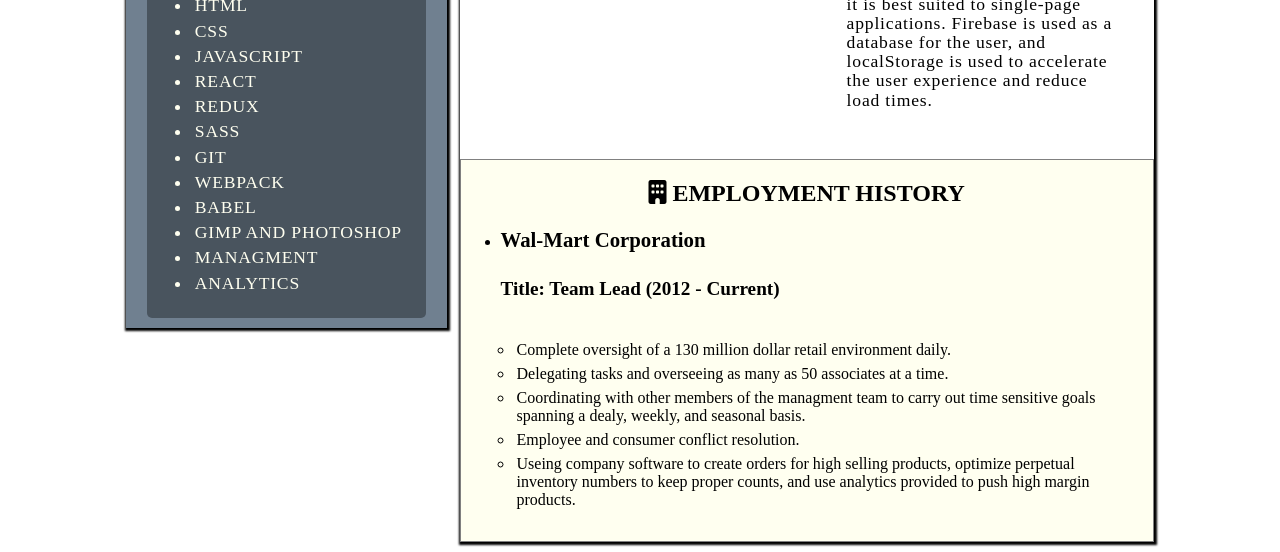
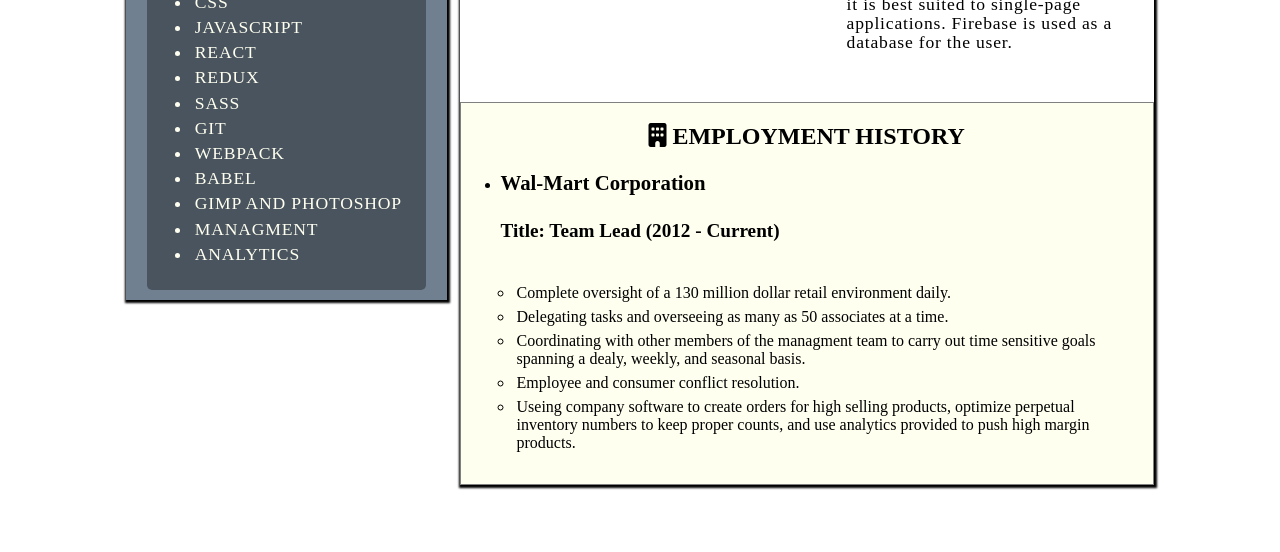
Before and after one commit to ChristopherNoelGoldsmith/resume, a website: page index.html in a window 1280 px wide. Shown: the part 1076-1628 px from the top of the page. After the commit the page ends 1571 px from the top, so only its background shows below. Drawn offline with Linux system fonts and the light colour scheme.

Commit message:
edit of project desc

```diff
--- a/index.html
+++ b/index.html
@@ -123,7 +123,7 @@
                             <div class="desc">
                                 <ul><li><p><span>Purpose:</span> To be a swift and effective single page study app.</p></li>
                                     <li><p><span>Use:</span> Flash it! Is meant to be quick and effective, single-page application for the needs of basic memorization. You can save any number of question answer pairs into a deck of flashcards, and access them as you see fit via the navbar.</p></li>
-                                    <li><p><span>How?:</span> React was chosen as the foundation for this project since it is best suited to single-page applications. Firebase is used as a database for the user, and localStorage is used to accelerate the user experience and reduce load times.</p></li>
+                                    <li><p><span>How?:</span> React was chosen as the foundation for this project since it is best suited to single-page applications. Firebase is used as a database for the user.</p></li>
                                     </ul>
                                 </div></figure></div>
                 </section>
```
